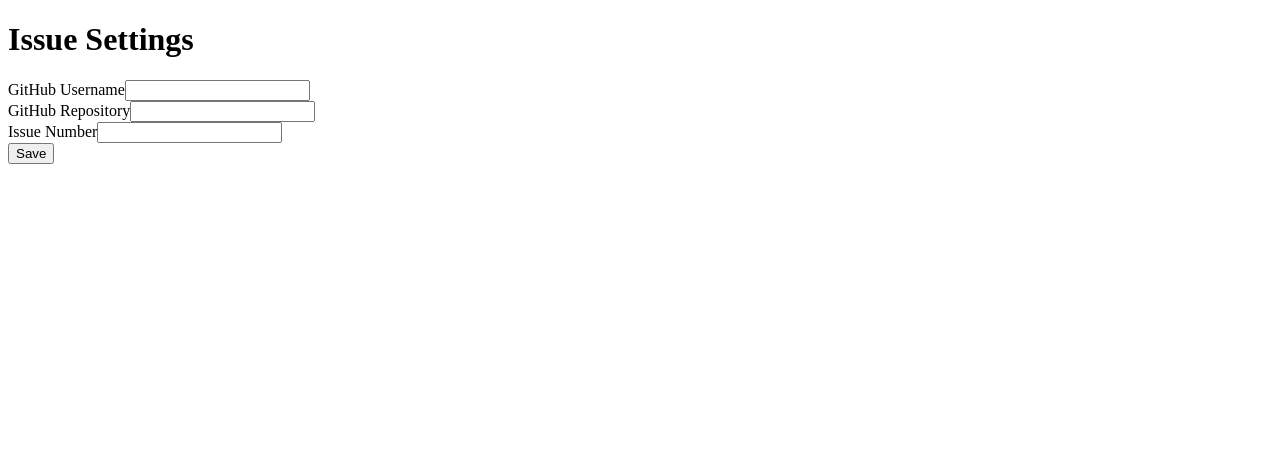
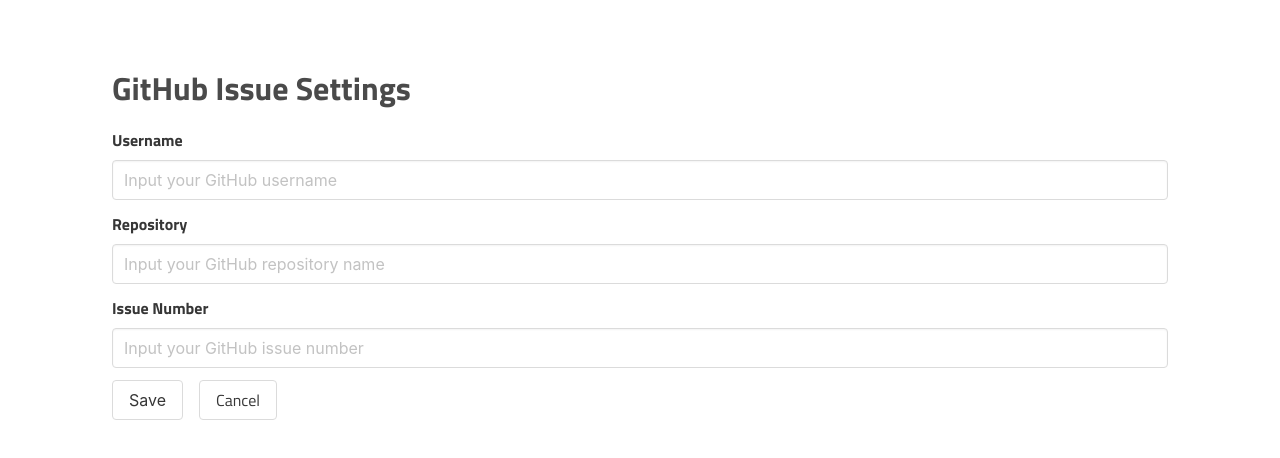
Before and after one commit to 5t111111/issue-grind, a React (Create React App) app: page /settings in a window 1280 px wide. Shown: the top 458 px of the page. Built offline with nearby package versions, Linux system fonts and the light colour scheme.

Commit message:
Adding styles

```diff
--- a/package.json
+++ b/package.json
@@ -4,6 +4,7 @@
   "private": true,
   "dependencies": {
     "apollo-boost": "^0.1.7",
+    "bulma": "^0.7.1",
     "graphql": "^0.13.2",
     "graphql-tag": "^2.9.2",
     "react": "^16.4.0",
--- a/public/index.html
+++ b/public/index.html
@@ -20,6 +20,10 @@
       Learn how to configure a non-root public URL by running `npm run build`.
     -->
     <title>React App</title>
+    <!--
+      web fonts
+    -->
+    <link href="https://fonts.googleapis.com/css?family=Titillium+Web:300,400,700" rel="stylesheet">
   </head>
   <body>
     <noscript>
--- a/src/App.js
+++ b/src/App.js
@@ -4,8 +4,12 @@
 import Slide from "./components/Slide";
 import Settings from "./components/Settings";
 
+const globalStyle = {
+  fontFamily: "'Titillium Web', sans-serif"
+};
+
 const App = () => (
-  <div>
+  <div style={globalStyle}>
     <Switch>
       <Route exact path="/" component={Home} />
       <Route path="/slide" component={Slide} />
--- a/src/components/Home.js
+++ b/src/components/Home.js
@@ -7,11 +7,28 @@
   const issueNumber = localStorage.getItem("issueNumber");
 
   return (
-    <div>
+    <div style={{ textAlign: "center" }}>
+      <h1 style={{ fontWeight: "bold", fontSize: "15vw" }}>ISSUE GRIND</h1>
       {username && repository && issueNumber ? (
-        <Link to="/slide">Show Slide</Link>
+        <div>
+          <Link
+            to="/slide"
+            className="button is-medium"
+            style={{ width: "50vw" }}
+          >
+            Show Slide
+          </Link>
+        </div>
       ) : null}
-      <Link to="/settings">Settings</Link>
+      <div style={{ marginTop: "20px" }}>
+        <Link
+          to="/settings"
+          className="button is-medium"
+          style={{ width: "50vw" }}
+        >
+          Settings
+        </Link>
+      </div>
     </div>
   );
 };
--- a/src/components/Settings.js
+++ b/src/components/Settings.js
@@ -1,4 +1,5 @@
 import React from "react";
+import { Link } from "react-router-dom";
 
 class Settings extends React.Component {
   state = {
@@ -24,45 +25,76 @@
 
   render() {
     return (
-      <div>
-        <div>
-          <h1>Issue Settings</h1>
+      <div className="container">
+        <section className="section">
+          <h1
+            style={{ fontWeight: "bold", fontSize: "2rem", lineHeight: "5rem" }}
+          >
+            GitHub Issue Settings
+          </h1>
           <form onSubmit={this.handleSubmit}>
-            <div>
-              <label htmlFor="username">GitHub Username</label>
+            <div className="field">
+              <label className="label" htmlFor="username">
+                Username
+              </label>
+              <div className="control">
                 <input
+                  className="input"
                   type="text"
                   name="username"
                   id="username"
                   value={this.state.username || ""}
+                  placeholder="Input your GitHub username"
                   onChange={this.handleChange("username")}
                 />
               </div>
-            <div>
-              <label htmlFor="repository">GitHub Repository</label>
+            </div>
+            <div className="field">
+              <label className="label" htmlFor="repository">
+                Repository
+              </label>
+              <div className="control">
                 <input
+                  className="input"
                   type="text"
                   name="repository"
                   id="repository"
                   value={this.state.repository || ""}
+                  placeholder="Input your GitHub repository name"
                   onChange={this.handleChange("repository")}
                 />
               </div>
-            <div>
-              <label htmlFor="issueNumber">Issue Number</label>
+            </div>
+            <div className="field">
+              <label className="label" htmlFor="issueNumber">
+                Issue Number
+              </label>
+              <div className="control">
                 <input
+                  className="input"
                   type="text"
                   name="issueNumber"
                   id="issueNumber"
                   value={this.state.issueNumber || ""}
+                  placeholder="Input your GitHub issue number"
                   onChange={this.handleChange("issueNumber")}
                 />
               </div>
+            </div>
             <div>
-              <button type="submit">Save</button>
+              <span>
+                <button type="submit" className="button">
+                  Save
+                </button>
+              </span>
+              <span style={{ marginLeft: "1rem" }}>
+                <Link to="/" className="button">
+                  Cancel
+                </Link>
+              </span>
             </div>
           </form>
-        </div>
+        </section>
       </div>
     );
   }
--- a/src/index.js
+++ b/src/index.js
@@ -5,6 +5,7 @@
 import { ApolloProvider } from "react-apollo";
 import App from "./App";
 import registerServiceWorker from "./registerServiceWorker";
+import "bulma/css/bulma.min.css";
 
 const client = new ApolloClient({
   uri: "https://api.github.com/graphql",
```
Also changed, not shown: 1 other file (tests, documents, lock files or other folders). Lines whose indentation alone changed are shown as unchanged.
